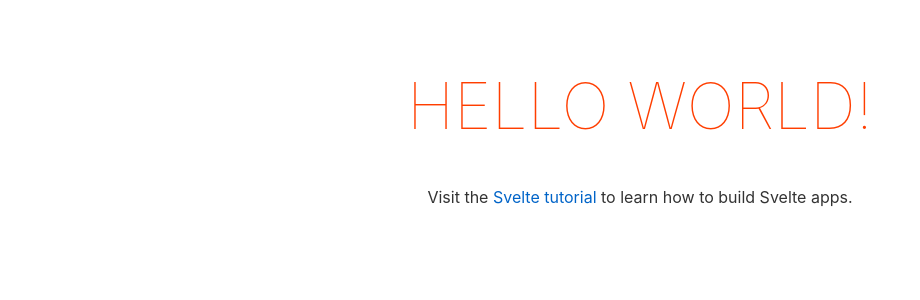
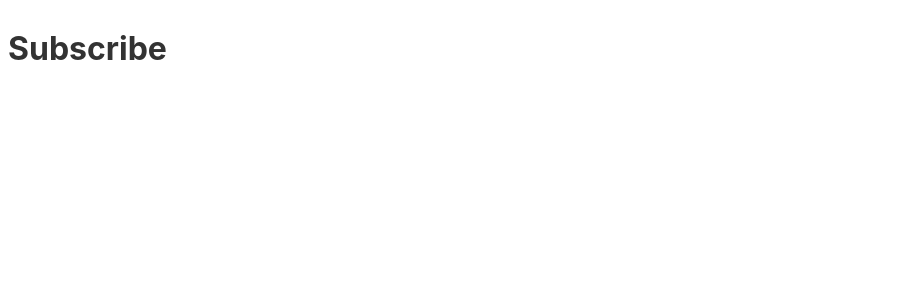
Before and after one commit to Vincent-Pisano/projetVeilleAUT2021_2, a Svelte app in the folder svelte-frontend/: page /subscribe in a window 1280 px wide. Shown: the top 300 px of the page, without its empty margins (0-920 px from the left). Built offline with nearby package versions, Linux system fonts and the light colour scheme.

Commit message:
Ajout gestion router part 1

```diff
--- a/svelte-frontend/package.json
+++ b/svelte-frontend/package.json
@@ -5,7 +5,7 @@
   "scripts": {
     "build": "rollup -c",
     "dev": "rollup -c -w",
-    "start": "sirv public --no-clear"
+    "start": "sirv public --no-clear --single"
   },
   "devDependencies": {
     "@rollup/plugin-commonjs": "^17.0.0",
@@ -19,6 +19,7 @@
   },
   "dependencies": {
     "sirv-cli": "^1.0.0",
-    "svelte-routing": "^1.6.0"
+    "svelte-routing": "^1.6.0",
+    "svelte-spa-router": "^3.2.0"
   }
 }
--- a/svelte-frontend/src/App.svelte
+++ b/svelte-frontend/src/App.svelte
@@ -1,30 +1,22 @@
+
+
 <script>
-	export let name;
-</script>
+	import { Router, Route } from "svelte-routing";
+	import Home from "./components/Home.svelte";
+	import Login from "./components/Auth/Login/Login.svelte";
+	import Subscribe from "./components/Auth/Subscribe/Subscribe.svelte";
 
-<main>
-	<h1>Hello {name}!</h1>
-	<p>Visit the <a href="https://svelte.dev/tutorial">Svelte tutorial</a> to learn how to build Svelte apps.</p>
-</main>
+	export let url = "";
+  </script>
 
-<style>
-	main {
-		text-align: center;
-		padding: 1em;
-		max-width: 240px;
-		margin: 0 auto;
-	}
+  <Router {url}>
+	<div>
+	  <Route path="/" component={Login} />
+	  <Route path="/subscribe" component={Subscribe} />
+	  <Route path="/home" component={Home} />
+	  <Route component={Login} />
+	</div>
+  </Router>
 
-	h1 {
-		color: #ff3e00;
-		text-transform: uppercase;
-		font-size: 4em;
-		font-weight: 100;
-	}
-
-	@media (min-width: 640px) {
-		main {
-			max-width: none;
-		}
-	}
-</style>
+  <style>
+  </style>
--- a/svelte-frontend/src/components/Auth/Login/Login.svelte
+++ b/svelte-frontend/src/components/Auth/Login/Login.svelte
@@ -0,0 +1 @@
+<h1>Login</h1>
--- a/svelte-frontend/src/components/Auth/Subscribe/Subscribe.svelte
+++ b/svelte-frontend/src/components/Auth/Subscribe/Subscribe.svelte
@@ -0,0 +1 @@
+<h1>Subscribe</h1>
--- a/svelte-frontend/src/components/Home.svelte
+++ b/svelte-frontend/src/components/Home.svelte
@@ -0,0 +1 @@
+<h1>Home</h1>
--- a/svelte-frontend/src/main.js
+++ b/svelte-frontend/src/main.js
@@ -1,10 +1,7 @@
 import App from './App.svelte';
 
 const app = new App({
-	target: document.body,
-	props: {
-		name: 'world'
-	}
+	target: document.body
 });
 
 export default app;
```
Also changed, not shown: svelte-frontend/server.js (added, +14 -0 lines), 1 other file (tests, documents, lock files or other folders).
